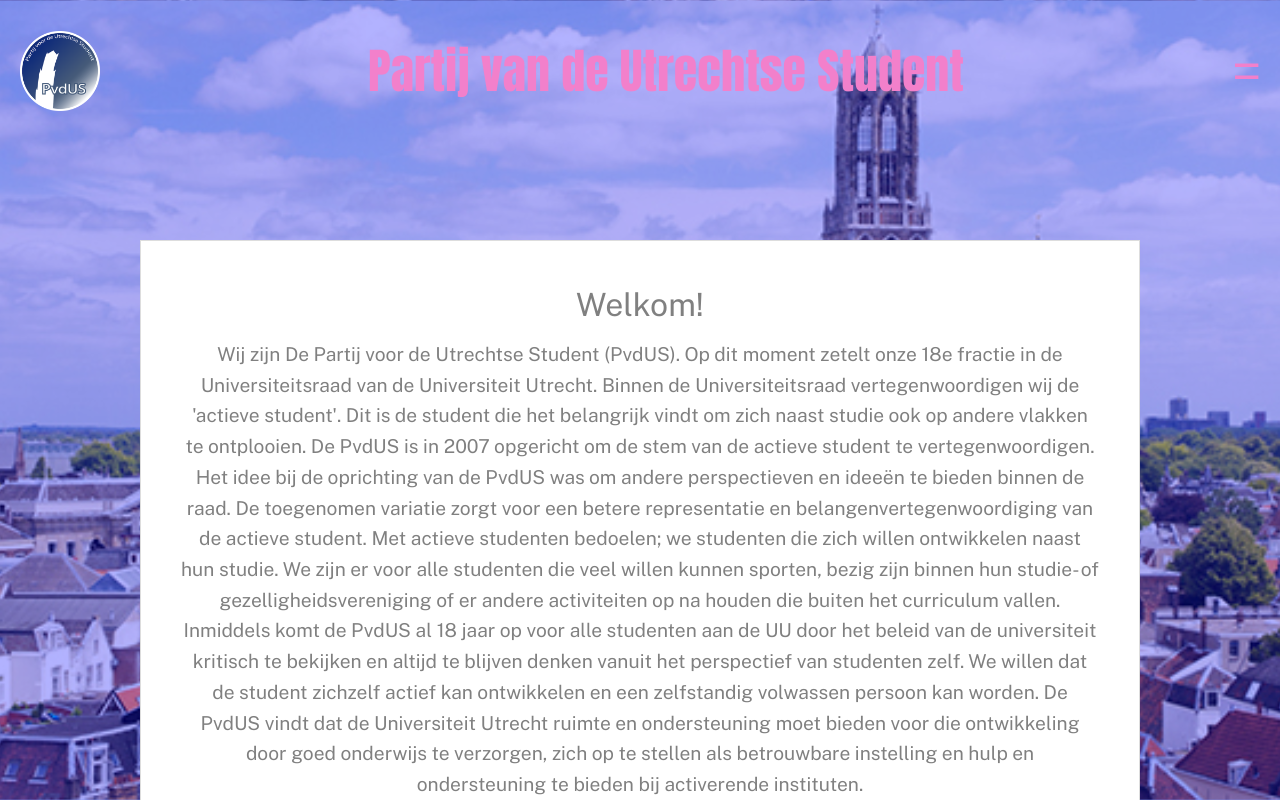
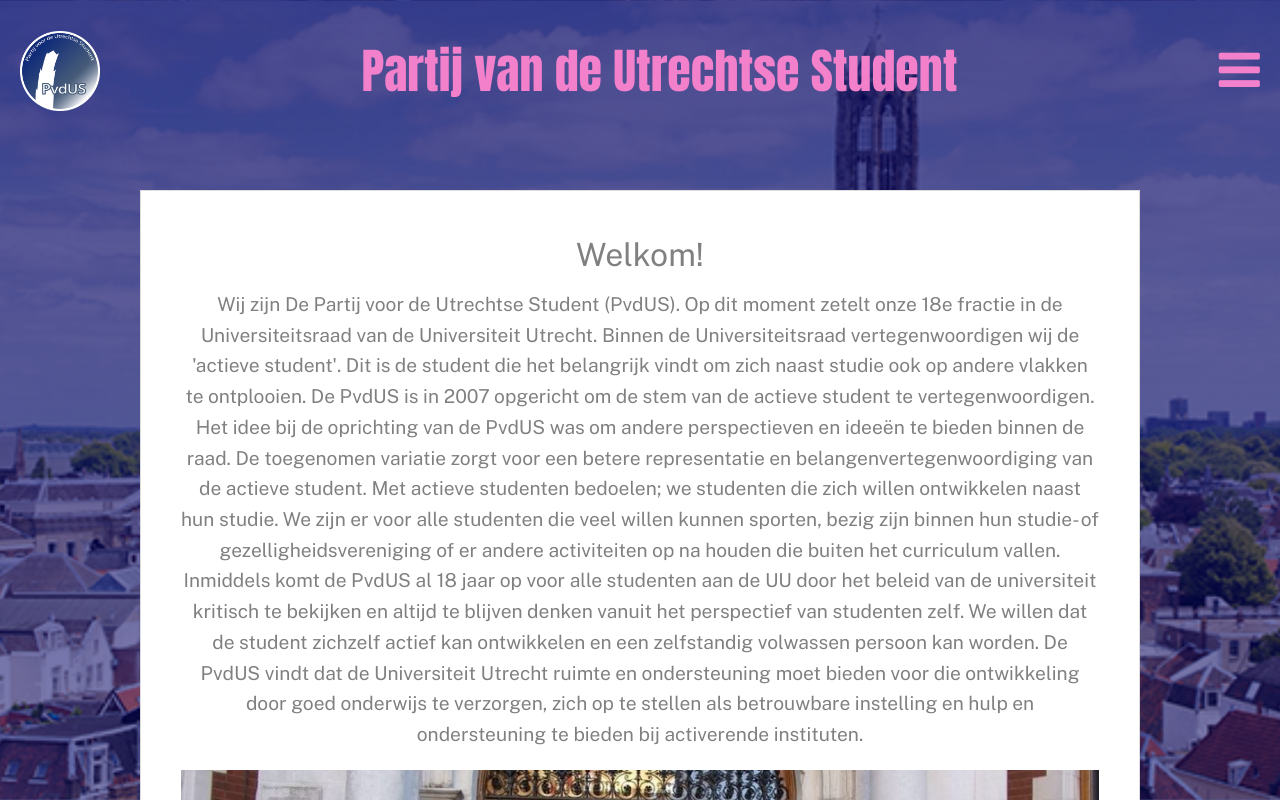
Before and after one commit to RobinHout/PvdUS, a Next.js app: page / in a window 1280 px wide. Shown: the top 800 px of the page. Built offline with nearby package versions, Linux system fonts and the light colour scheme.

Commit message:
Veel dingen aagnepast

```diff
--- a/src/app/Components/header.tsx
+++ b/src/app/Components/header.tsx
@@ -40,9 +40,7 @@
                         }}
                         aria-label="menuButton"
                     >
-                        <i className="fa fa-bars" id="bars">
-                            =
-                        </i>
+                        <i className="fa fa-bars" id="bars"></i>
                     </a>
                 </div>
                 <nav id="menu" className={menuOpen ? "openMenu" : "menu"}>
--- a/src/app/globals.css
+++ b/src/app/globals.css
@@ -29,7 +29,8 @@
 }
 .App {
     /* min-height: 100vh; */
-    background: linear-gradient(rgba(0, 0, 255, 0.3), rgba(0, 0, 255, 0.3)),
-        url("./UtrechtDomtoren.jpg") no-repeat center center fixed;
+    background: linear-gradient(rgba(0, 0, 100, 0.7), rgba(0, 0, 100, 0.5)),
+        /* background: linear-gradient(rgba(0, 0, 150, 0.5), rgba(0, 0, 150, 0.5)), */
+            url("./UtrechtDomtoren.jpg") no-repeat center center fixed;
     background-size: cover;
 }
--- a/src/app/layout.tsx
+++ b/src/app/layout.tsx
@@ -24,12 +24,17 @@
 }>) {
     return (
         <>
-            <html lang="en" className={`${anton} ${publicSans} antialiased`}>
-                <body className="App">
-                    <Header />
-                    <main>{children}</main>
-                </body>
-            </html>
+            <html lang="en" className={`${anton} ${publicSans} antialiased`} />
+            <header>
+                <link
+                    rel="stylesheet"
+                    href="https://cdnjs.cloudflare.com/ajax/libs/font-awesome/4.7.0/css/font-awesome.min.css"
+                />
+            </header>
+            <body className="App">
+                <Header />
+                <main>{children}</main>
+            </body>
         </>
     );
 }
--- a/src/app/page.tsx
+++ b/src/app/page.tsx
@@ -11,7 +11,7 @@
                 src={achtergrond}
                 className="achtergrondFoto"
             ></img> */}
-            <div style={{ height: "200px" }} className="opvulling" />
+            <div style={{ height: "150px" }} className="opvulling" />
             <TekstBlok
                 titel="Welkom!"
                 tekst="Wij zijn De Partij voor de Utrechtse Student (PvdUS). Op dit moment zetelt onze 18e fractie in de Universiteitsraad van de Universiteit Utrecht. Binnen de Universiteitsraad vertegenwoordigen wij de 'actieve student'. Dit is de student die het belangrijk vindt om zich naast studie ook op andere vlakken te ontplooien.
```
Also changed, not shown: src/app/Components/tekstBlok.tsx (+5 -1 lines).
